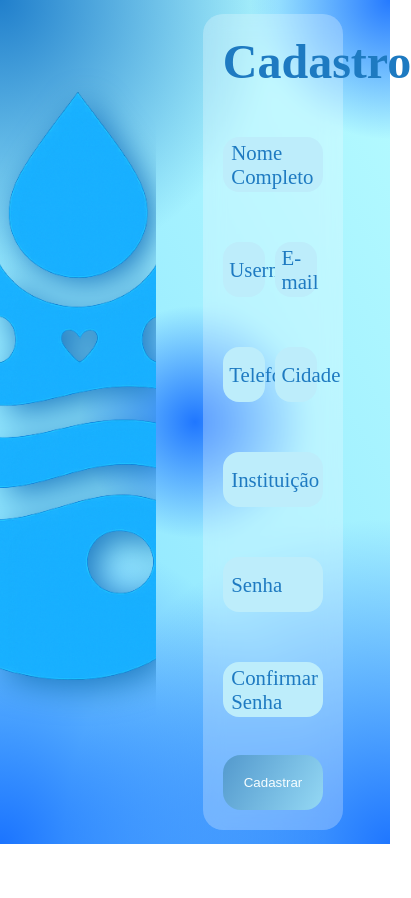
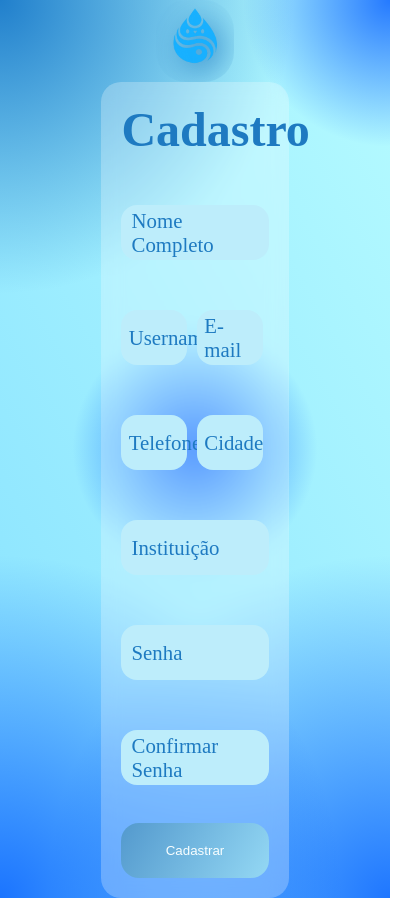
Before and after one commit to IagoNMarinho/ProjetoSIP, a React (Vite) app: page /cadastro in a window 390 px wide. Shown: the whole page, 411 px wide, since content can reach past the window. Before the commit the page ends 844 px from the top, so only its background shows below. Built offline with nearby package versions, Linux system fonts and the light colour scheme.

Commit message:
responsividade

```diff
--- a/src/paginas/Cadastro.module.css
+++ b/src/paginas/Cadastro.module.css
@@ -157,7 +157,6 @@
 
 .conteiner2{
     width: 40%;
-    height: 100vh;
 
     overflow: hidden;
     border-radius: 30px;
@@ -169,3 +168,15 @@
     object-fit: cover;
     filter: drop-shadow(8px 8px 16px var(--cor-secundaria-base))
 }
+
+@media (max-width: 1200px) {
+    .alinhamento{
+        flex-direction: column-reverse;
+    }
+    .conteiner1{
+        width: 80%;
+    }
+    .conteiner2{
+        width: 20%;
+    }
+}
--- a/src/paginas/Login.module.css
+++ b/src/paginas/Login.module.css
@@ -169,7 +169,6 @@
 
 .conteiner2{
     width: 55%;
-    height: 100vh;
 
     overflow: hidden;
     border-radius: 30px;
@@ -181,3 +180,15 @@
     object-fit: cover;
     filter: drop-shadow(8px 8px 16px var(--cor-secundaria-base))
 }
+
+@media (max-width: 1200px) {
+    .alinhamento{
+        flex-direction: column-reverse;
+    }
+    .conteiner1{
+        width: 80%;
+    }
+    .conteiner2{
+        width: 20%;
+    }
+}
```
